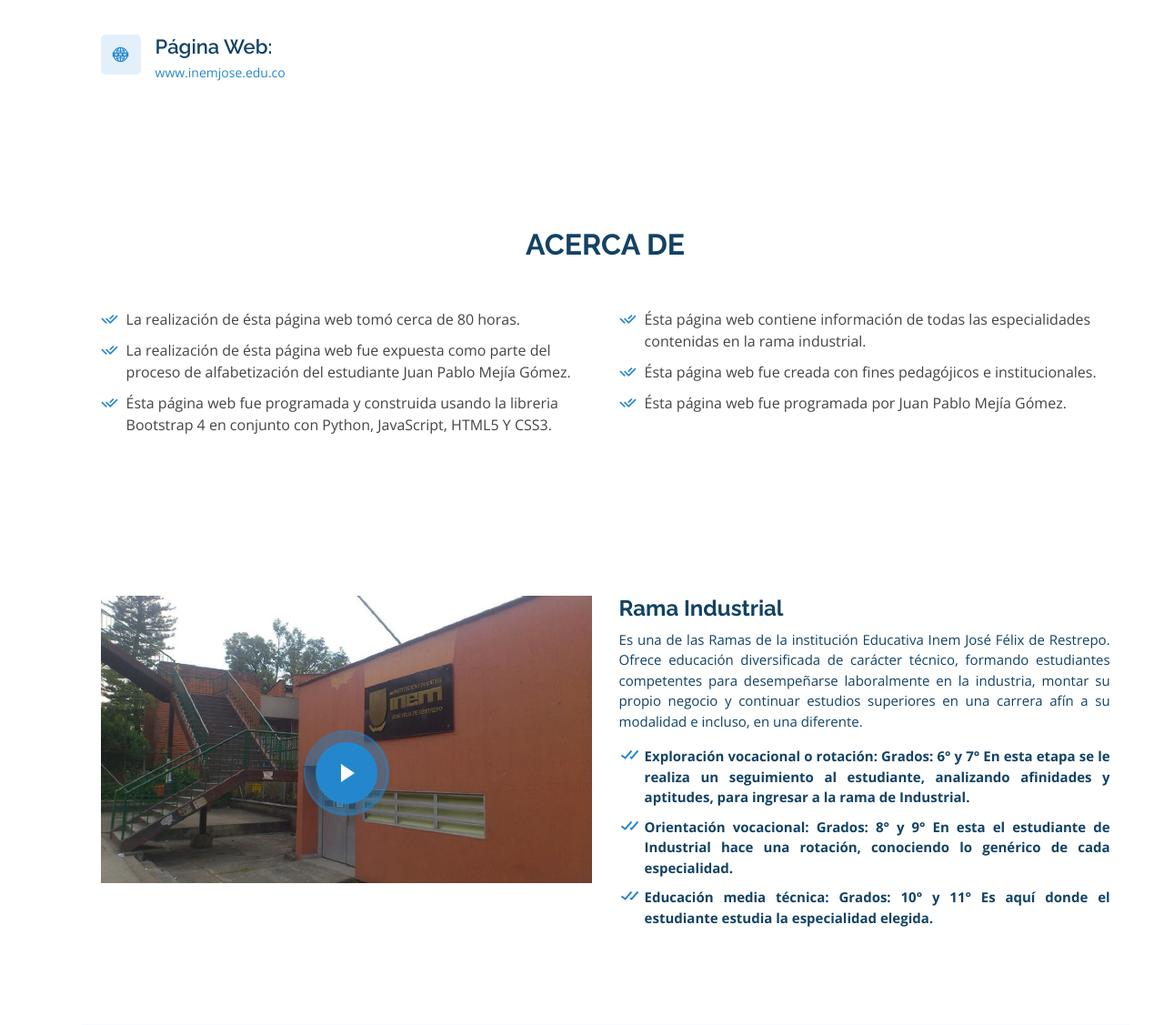
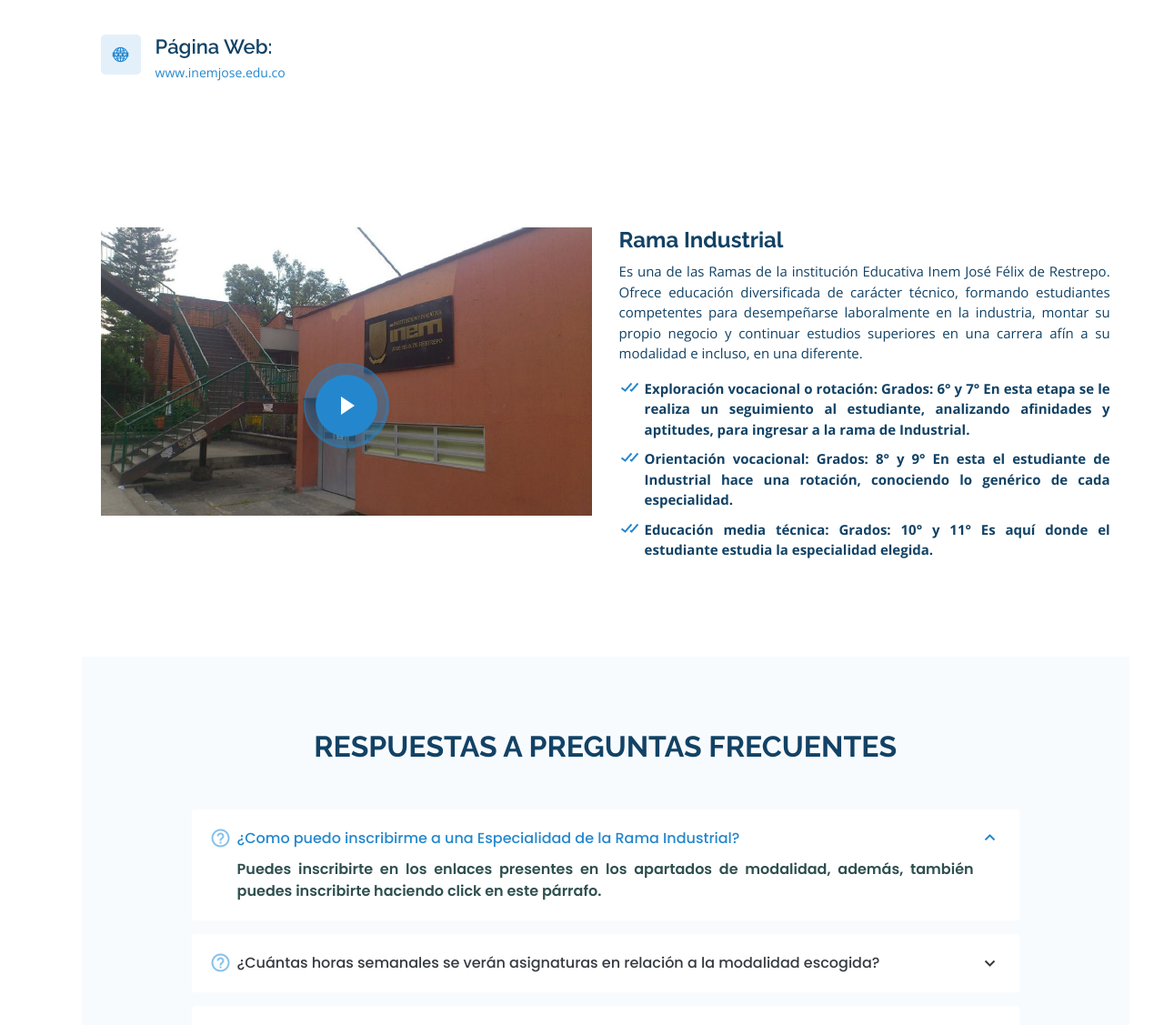
Before and after one commit to Juanpa0128j/Industriales_Web, a Django app: page / in a window 1280 px wide. Shown: the part 5373-6500 px from the top of the page at 91% size. Run offline with Django 3.2, Linux system fonts and the light colour scheme; some libraries are stand-ins or nearby versions.

Commit message:
3er Commit

```diff
--- a/Industriales_Web/settings.py
+++ b/Industriales_Web/settings.py
@@ -55,7 +55,7 @@ ROOT_URLCONF = 'Industriales_Web.urls'
 TEMPLATES = [
     {
         'BACKEND': 'django.template.backends.django.DjangoTemplates',
-        'DIRS': ["/home/Juanpa0128j/juanpa0128j.pythonanywhere.com/Industriales_Web/templates"],
+        'DIRS': ["/home/Juanpa0128j/juanpa0128j.pythonanywhere.com/Blog_Tecnología/templates"],
         'APP_DIRS': True,
         'OPTIONS': {
             'context_processors': [
--- a/Industriales_Web/templates/main.html
+++ b/Industriales_Web/templates/main.html
@@ -356,6 +356,19 @@
           </div>
         </div>
 
+        <div class="col-lg-8 col-md-14 portfolio-item filter-diseño_productos">
+          <div class="portfolio-wrap">
+            <iframe width="700" height="380" src="https://www.youtube.com/embed/CKu81-0uFZE" frameborder="0" allow="accelerometer; autoplay; encrypted-media; gyroscope; picture-in-picture" allowfullscreen></iframe>
+            <div class="portfolio-info">
+              <p>Especialidad de Diseño de Productos</p>
+              <div class="portfolio-links">
+                <iframe width="700" height="380" src="https://www.youtube.com/embed/CKu81-0uFZE" frameborder="0" allow="accelerometer; autoplay; encrypted-media; gyroscope; picture-in-picture" allowfullscreen></iframe>
+                <a href="{% url 'Diseno_de_Productos' %}" title="Anímate a leer el contenido!"><i class="bx bx-link"></i></a>
+              </div>
+            </div>
+          </div>
+        </div>
+
         <div class="col-lg-4 col-md-6 portfolio-item filter-diseño_productos">
           <div class="portfolio-wrap">
             <img src="{% static 'img/modalidades/diseno_de_Productos/diseno_productos (5).jpg' %}" class="img-fluid" alt="">
@@ -363,19 +376,6 @@
               <p>Especialidad de Diseño de Productos</p>
               <div class="portfolio-links">
                 <a href="{% static 'img/modalidades/diseno_de_Productos/diseno_productos (5).jpg' %}" data-gall="portfolioGallery" class="venobox" title="Especialidad de Diseño de Productos"><i class="bx bx-plus"></i></a>
-                <a href="{% url 'Diseno_de_Productos' %}" title="Anímate a leer el contenido!"><i class="bx bx-link"></i></a>
-              </div>
-            </div>
-          </div>
-        </div>
-
-        <div class="col-lg-8 col-md-14 portfolio-item filter-diseño_productos">
-          <div class="portfolio-wrap">
-            <iframe width="700" height="380" src="https://www.youtube.com/embed/CKu81-0uFZE" frameborder="0" allow="accelerometer; autoplay; encrypted-media; gyroscope; picture-in-picture" allowfullscreen></iframe>
-            <div class="portfolio-info">
-              <p>Especialidad de Diseño de Productos</p>
-              <div class="portfolio-links">
-                <iframe width="700" height="380" src="https://www.youtube.com/embed/CKu81-0uFZE" frameborder="0" allow="accelerometer; autoplay; encrypted-media; gyroscope; picture-in-picture" allowfullscreen></iframe>
                 <a href="{% url 'Diseno_de_Productos' %}" title="Anímate a leer el contenido!"><i class="bx bx-link"></i></a>
               </div>
             </div>
@@ -449,34 +449,6 @@
 
       </div>
     </section><!-- End Contact Section -->
-
-        <!-- ======= About Section ======= -->
-    <section id="acerca_de" class="about">
-      <div class="container" data-aos="fade-up">
-
-        <div class="section-title">
-          <h2>Acerca de</h2>
-        </div>
-
-        <div class="row content justify-content-center">
-          <div class="col-lg-6">
-            <ul>
-              <li><i class="ri-check-double-line"></i> La realización de ésta página web tomó cerca de 80 horas.</li>
-              <li><i class="ri-check-double-line"></i> La realización de ésta página web fue expuesta como parte del proceso de alfabetización del estudiante Juan Pablo Mejía Gómez.</li>
-              <li><i class="ri-check-double-line"></i> Ésta página web fue programada y construida usando la libreria Bootstrap 4 en conjunto con Python, JavaScript, HTML5 Y CSS3.</li>
-            </ul>
-          </div>
-          <div class="col-lg-6 pt-4 pt-lg-0">
-            <ul>
-              <li><i class="ri-check-double-line"></i> Ésta página web contiene información de todas las especialidades contenidas en la rama industrial.</li>
-              <li><i class="ri-check-double-line"></i> Ésta página web fue creada con fines pedagójicos e institucionales.</li>
-              <li><i class="ri-check-double-line"></i> Ésta página web fue programada por Juan Pablo Mejía Gómez.</li>
-            </ul>
-          </div>
-        </div>
-
-      </div>
-    </section><!-- End About Section -->
 
   <!-- ======= About Video Section ======= -->
   <section id="about-video" class="about-video">
@@ -553,15 +525,6 @@
               </div>
             </li>
 
-            <li data-aos="fade-up" data-aos-delay="300">
-              <i class="bx bx-help-circle icon-help"></i> <a data-toggle="collapse" href="#faq-list-2" class="collapsed">¿Quien creó ésta Página Web?<i class="bx bx-chevron-down icon-show"></i><i class="bx bx-chevron-up icon-close"></i></a>
-              <div id="faq-list-2" class="collapse" data-parent=".faq-list">
-                <p class="text-justify">
-                  Ésta página web fue creada por Juan Pablo Mejía Gómez, un estudiante de décimo grado como parte de su proceso de alfabetización.
-                </p>
-              </div>
-            </li>
-
           </ul>
         </div>
 
```
